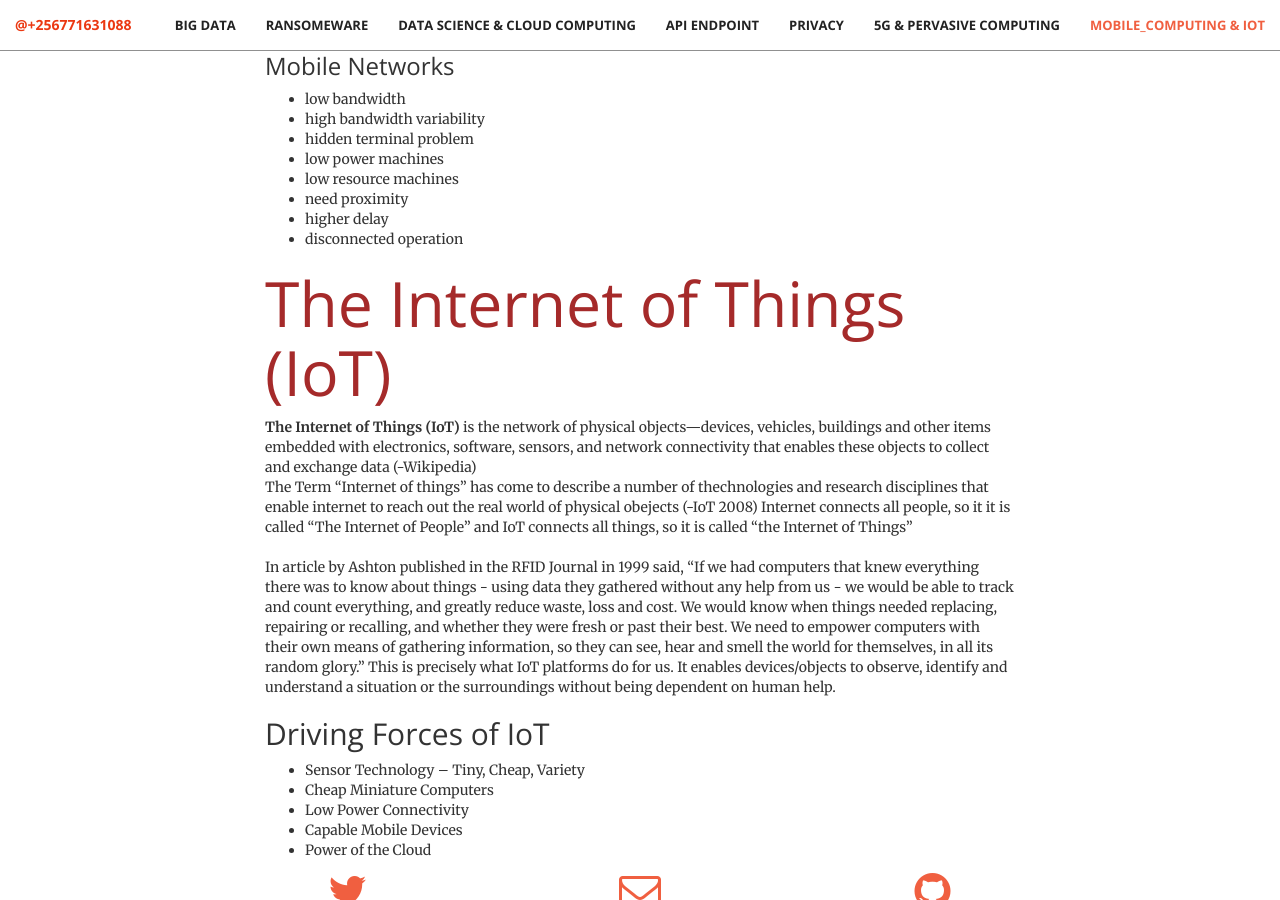
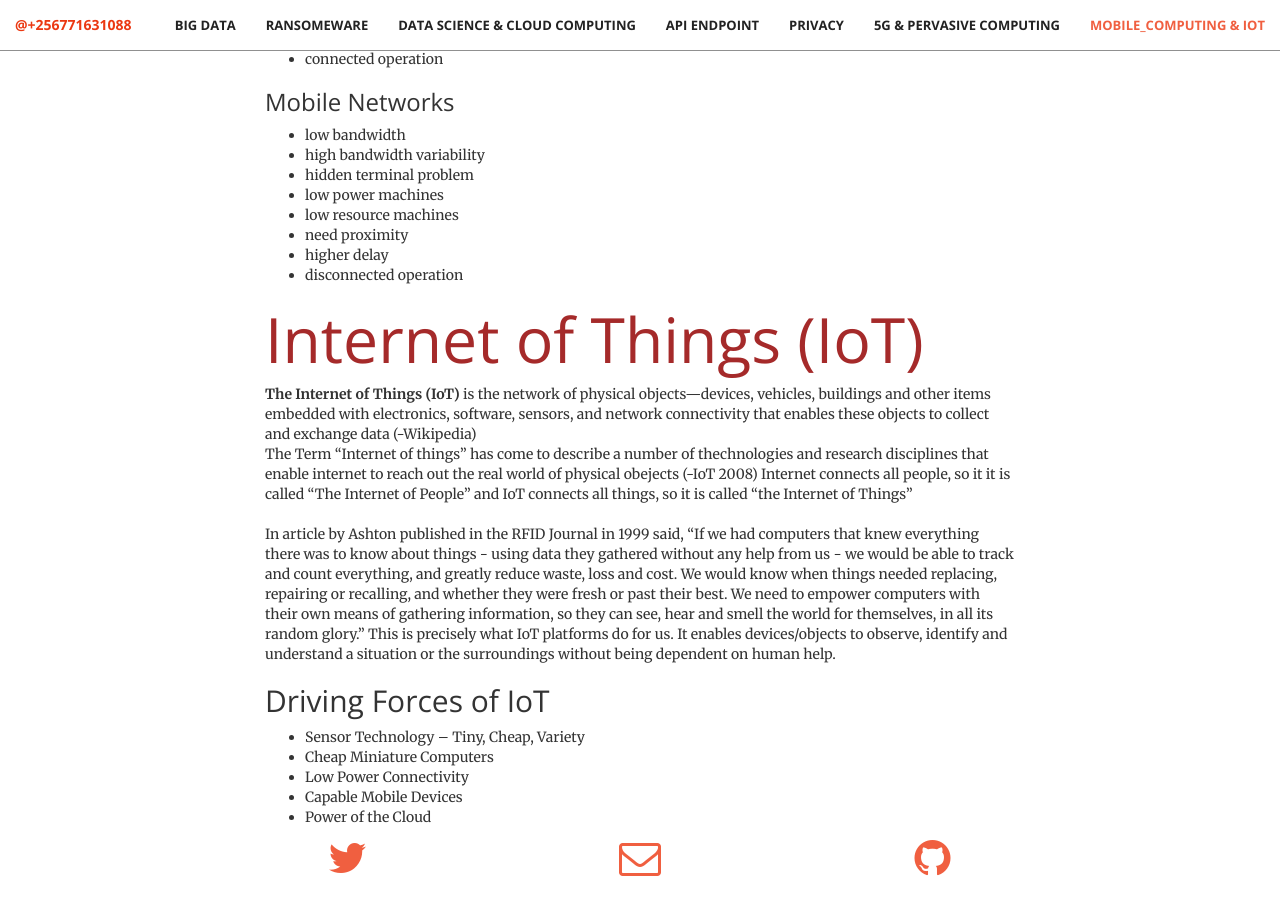
Before and after one commit to deromatic/deromatic.github.io, a Jekyll site: the page built from index.html, in a window 1280 px wide and 900 px high, scrolled down 6342 px. Built offline with Jekyll 4.4.1, drawn with Linux system fonts in a browser that asks for light colours.

Commit message:
Update mobile_computing.html

```diff
--- a/_includes/mobile_computing.html
+++ b/_includes/mobile_computing.html
@@ -4,7 +4,7 @@
         <div class="row">
             <div class="col-lg-8 col-lg-offset-2 text-left">
                 <h1 class="section-heading">Mobile Computing & IoT</h1>
-                         <h2><font color="brown">mobile computing </font></h2>
+                         <h1><font color="brown">mobile computing </font></h1>
 
  <h4> What is the mobile? </h4>  That someone /something can move or be moved easily and quickly from place to place
 <h4>What is mobile computing?<h4>
@@ -34,7 +34,7 @@ In my own perspective Mobile Computing Mobile Computing is an umbrella term used
 <li>higher delay
 <li>disconnected operation
 </ul>
-   <h1> <font color="brown">The Internet of Things (IoT)</font> </h1>
+   <h1> <font color="brown"> Internet of Things (IoT)</font> </h1>
 
     <b>The Internet of Things (IoT)</b> is the network of physical objects—devices, vehicles, buildings and other items embedded with electronics, software, sensors, and network connectivity that enables these objects to collect and exchange data (-Wikipedia)
 <br>The Term “Internet of things” has come to describe a number of thechnologies and research disciplines that enable internet to reach out the real world of physical obejects (-IoT 2008)
```
